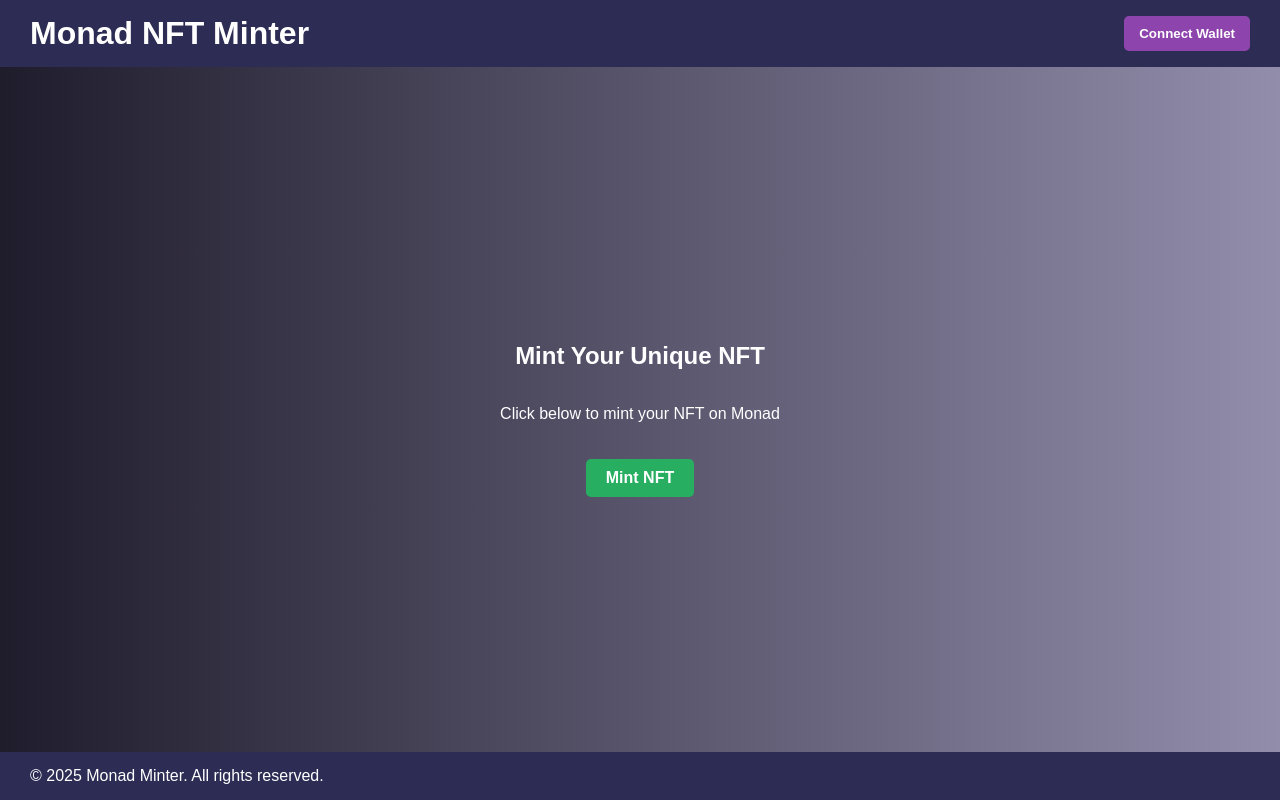
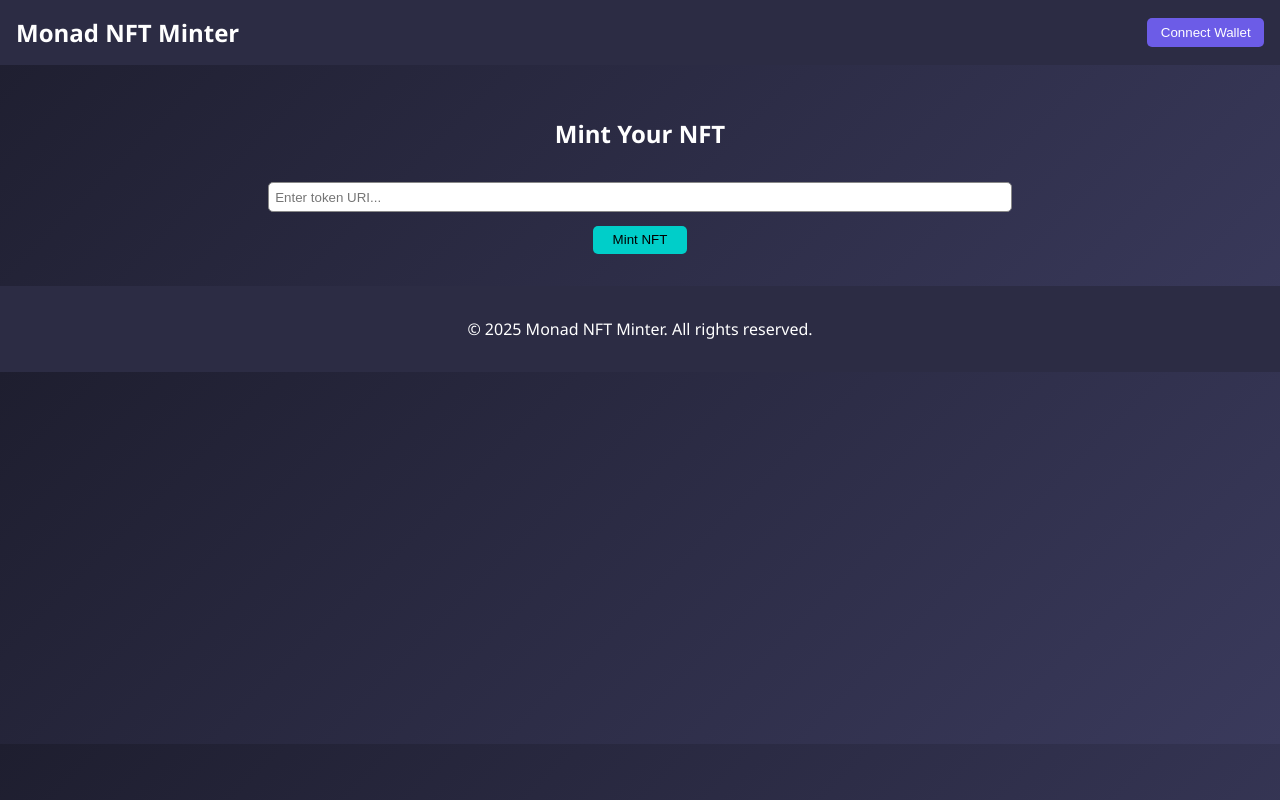
Before and after one commit to andrenator23/nft-minter-monad, a website: page index.html in a window 1280 px wide. Drawn offline with nearby package versions, Linux system fonts and the light colour scheme.

Commit message:
Update index.html

```diff
--- a/index.html
+++ b/index.html
@@ -3,131 +3,162 @@
 <head>
   <meta charset="UTF-8" />
   <meta name="viewport" content="width=device-width, initial-scale=1.0"/>
-  <title>Monad NFT Minter</title>
-  <!-- Ethers.js -->
-  <script src="https://cdn.jsdelivr.net/npm/ethers@5.7.2/dist/ethers.min.js"></script>
+  <title>NFT Minter - Monad</title>
   <style>
     body {
       margin: 0;
-      font-family: 'Arial', sans-serif;
-      background: linear-gradient(to right, #1f1c2c, #928dab);
-      color: white;
-      display: flex;
-      flex-direction: column;
-      min-height: 100vh;
+      font-family: 'Segoe UI', Tahoma, Geneva, Verdana, sans-serif;
+      background: linear-gradient(135deg, #1e1e2f, #3a3a5c);
+      color: #fff;
     }
+
     header, footer {
-      background-color: #2c2c54;
-      padding: 15px 30px;
+      background-color: #2c2c44;
+      padding: 1em;
+      text-align: center;
+    }
+
+    header {
       display: flex;
       justify-content: space-between;
       align-items: center;
     }
-    header h1, footer p {
+
+    header h1 {
       margin: 0;
+      font-size: 1.5em;
     }
-    .connect-btn {
-      background: #8e44ad;
+
+    #connectWallet {
+      padding: 0.5em 1em;
+      background-color: #6c5ce7;
       border: none;
-      padding: 10px 15px;
-      color: white;
+      border-radius: 5px;
+      color: #fff;
       cursor: pointer;
+    }
+
+    #connectWallet:hover {
+      background-color: #a29bfe;
+    }
+
+    main {
+      padding: 2em;
+      text-align: center;
+    }
+
+    .mint-section {
+      margin-top: 2em;
+    }
+
+    input[type="text"] {
+      padding: 0.5em;
       border-radius: 5px;
-      font-weight: bold;
+      border: 1px solid #888;
+      width: 60%;
     }
-    .connect-btn:hover {
-      background: #732d91;
+
+    button.mint-btn {
+      margin-top: 1em;
+      padding: 0.5em 1.5em;
+      background-color: #00cec9;
+      border: none;
+      border-radius: 5px;
+      color: #000;
+      cursor: pointer;
     }
-    main {
-      flex: 1;
-      display: flex;
-      flex-direction: column;
-      align-items: center;
-      justify-content: center;
-      text-align: center;
-      padding: 20px;
-    }
-    .mint-btn {
-      margin-top: 20px;
-      background: #27ae60;
-      border: none;
-      padding: 10px 20px;
-      color: white;
-      cursor: pointer;
-      border-radius: 5px;
-      font-size: 1rem;
-      font-weight: bold;
-    }
-    .mint-btn:hover {
-      background: #1e8449;
+
+    button.mint-btn:hover {
+      background-color: #81ecec;
     }
   </style>
 </head>
 <body>
   <header>
     <h1>Monad NFT Minter</h1>
-    <button id="connectWallet" class="connect-btn">Connect Wallet</button>
+    <button id="connectWallet">Connect Wallet</button>
   </header>
 
   <main>
-    <h2>Mint Your Unique NFT</h2>
-    <p>Click below to mint your NFT on Monad</p>
-    <button id="mintButton" class="mint-btn">Mint NFT</button>
+    <h2>Mint Your NFT</h2>
+    <div class="mint-section">
+      <input type="text" id="tokenURI" placeholder="Enter token URI..." />
+      <br />
+      <button class="mint-btn" id="mintButton">Mint NFT</button>
+    </div>
   </main>
 
   <footer>
-    <p>&copy; 2025 Monad Minter. All rights reserved.</p>
+    <p>&copy; 2025 Monad NFT Minter. All rights reserved.</p>
   </footer>
 
-  <!-- App JS -->
+  <!-- Ethers.js CDN -->
+  <script src="https://cdn.jsdelivr.net/npm/ethers/dist/ethers.min.js"></script>
+
+  <!-- Wallet Connect and Mint Script -->
   <script>
     const connectWalletButton = document.getElementById('connectWallet');
     const mintButton = document.getElementById('mintButton');
+    const tokenURIInput = document.getElementById('tokenURI');
 
     let signer;
-    const CONTRACT_ADDRESS = '0xE113e1194f223E53Dda814b5f3F8F20019b8cD45';
-    const ABI = [
+    const contractAddress = "0xE113e1194f223E53Dda814b5f3F8F20019b8cD45";
+    const contractABI = [
       {
-        "inputs": [{"internalType": "string", "name": "_tokenURI", "type": "string"}],
-        "name": "mint",
-        "outputs": [{"internalType": "uint256", "name": "", "type": "uint256"}],
-        "stateMutability": "nonpayable",
-        "type": "function"
+        "inputs":[{"internalType":"string","name":"_tokenURI","type":"string"}],
+        "name":"mint",
+        "outputs":[{"internalType":"uint256","name":"","type":"uint256"}],
+        "stateMutability":"nonpayable",
+        "type":"function"
       }
     ];
 
     connectWalletButton.onclick = async () => {
+      console.log("Connect Wallet Clicked");
+
       if (typeof window.ethereum !== 'undefined') {
+        console.log("MetaMask is detected!");
+
         try {
-          const provider = new ethers.providers.Web3Provider(window.ethereum);
+          const provider = new ethers.providers.Web3Provider(window.ethereum, "any");
           await provider.send("eth_requestAccounts", []);
           signer = provider.getSigner();
           const address = await signer.getAddress();
+
           connectWalletButton.textContent = `Connected: ${address.slice(0,6)}...${address.slice(-4)}`;
+          console.log("Connected to:", address);
+
         } catch (err) {
-          console.error('Connection Error:', err);
+          console.error("User denied account access or error:", err);
         }
+
       } else {
-        alert('Please install MetaMask!');
+        alert("MetaMask not detected! Please install MetaMask.");
+        console.error("MetaMask not found in browser.");
       }
     };
 
     mintButton.onclick = async () => {
       if (!signer) {
-        alert('Please connect wallet first!');
+        alert("Connect your wallet first.");
         return;
       }
-      const contract = new ethers.Contract(CONTRACT_ADDRESS, ABI, signer);
-      const tokenURI = prompt("Enter your NFT metadata URI:");
-      if (!tokenURI) return;
+
+      const tokenURI = tokenURIInput.value.trim();
+      if (!tokenURI) {
+        alert("Please enter a token URI.");
+        return;
+      }
 
       try {
+        const contract = new ethers.Contract(contractAddress, contractABI, signer);
         const tx = await contract.mint(tokenURI);
         await tx.wait();
-        alert('NFT Minted Successfully!');
+        alert("NFT Minted Successfully!");
+        console.log("Mint transaction:", tx);
       } catch (err) {
-        console.error('Minting Error:', err);
-        alert('Minting failed.');
+        console.error("Minting failed:", err);
+        alert("Minting failed. See console for details.");
       }
     };
   </script>
```
